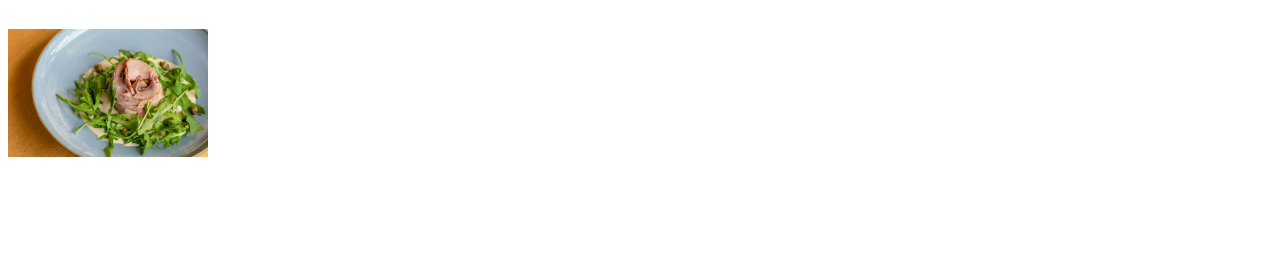
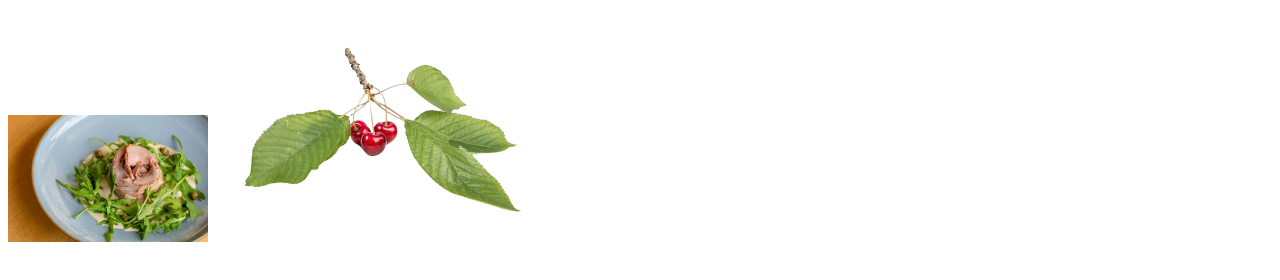
Before and after one commit to Logika-2024/project1, a plain HTML site: page index.html in a window 1280 px wide. Shown: the part 66-346 px from the top of the page. Drawn offline with Linux system fonts and the light colour scheme.

Commit message:
add image to html

```diff
--- a/index.html
+++ b/index.html
@@ -10,6 +10,7 @@
     </header>
     <main>
       <img src="./dish-112333.jpg" width="200px"/>
+      <img src="./cherry.png" width="320px"/>
     </main>
     <footer></footer>
   </body>
```
